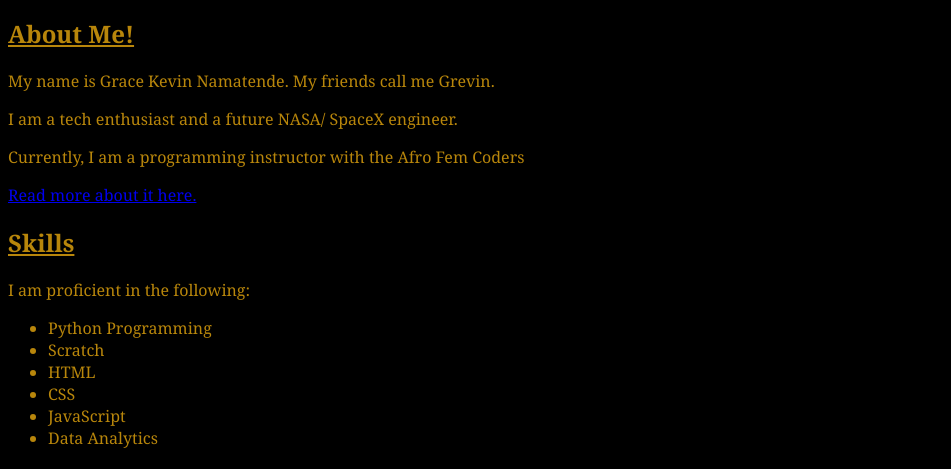
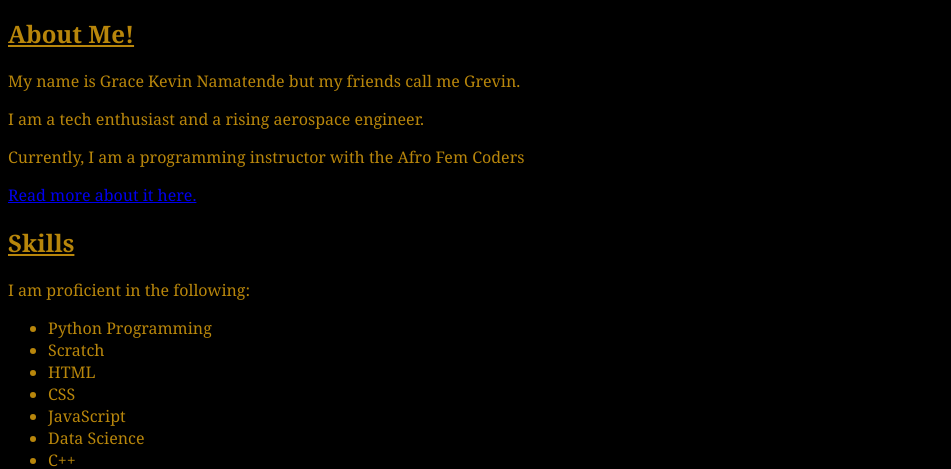
Before and after one commit to Gracenamatende/GraceNamatende-s-finalproject, a plain HTML site: page index.html in a window 1280 px wide. Shown: the part 483-952 px from the top of the page, without its empty margins (0-951 px from the left). Drawn offline with Linux system fonts and the light colour scheme.

Commit message:
Update index.html

```diff
--- a/index.html
+++ b/index.html
@@ -8,8 +8,8 @@
         <img src="Snapchat-55630011.jpg">
         <h1>Hello! Welcome to my Portfolio.</h1>
         <h2>About Me!</h2>
-        <p>My name is Grace Kevin Namatende. My friends call me Grevin.</p>
-        <p>I am a tech enthusiast and a future NASA/ SpaceX engineer.</p>
+        <p>My name is Grace Kevin Namatende but my friends call me Grevin.</p>
+        <p>I am a tech enthusiast and a rising aerospace engineer.</p>
         <p>Currently, I am a programming instructor with the Afro Fem Coders</p>
         <a href="https://afrofemcoders.org/">Read more about it here.</a>
         <br>
@@ -21,7 +21,8 @@
             <li>HTML</li>
             <li>CSS</li>
             <li>JavaScript</li>
-            <li>Data Analytics</li>
+            <li>Data Science</li>
+            <li>C++</li>
         </ul>
         <br>
         <h2>Hobbies</h2>
```
